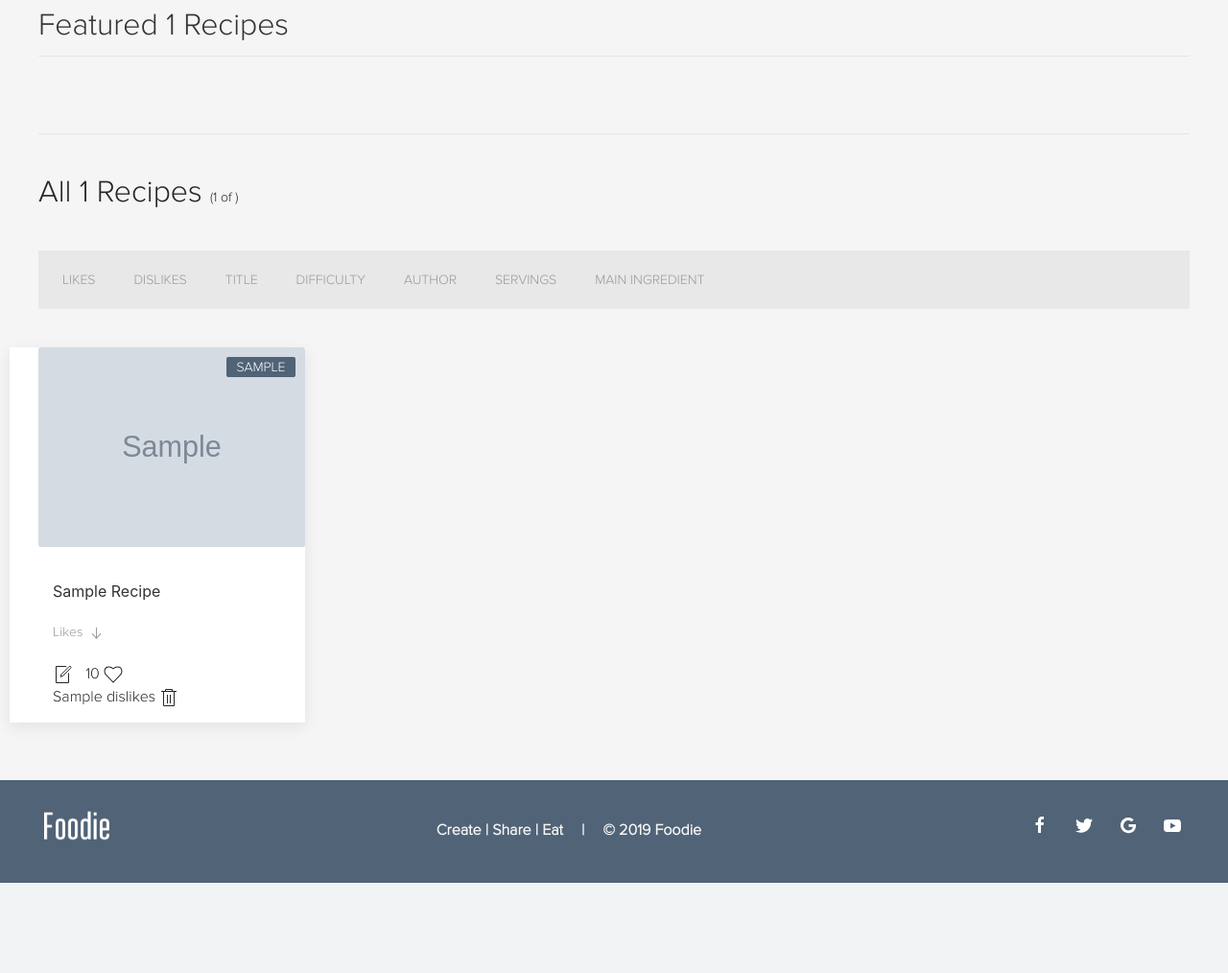
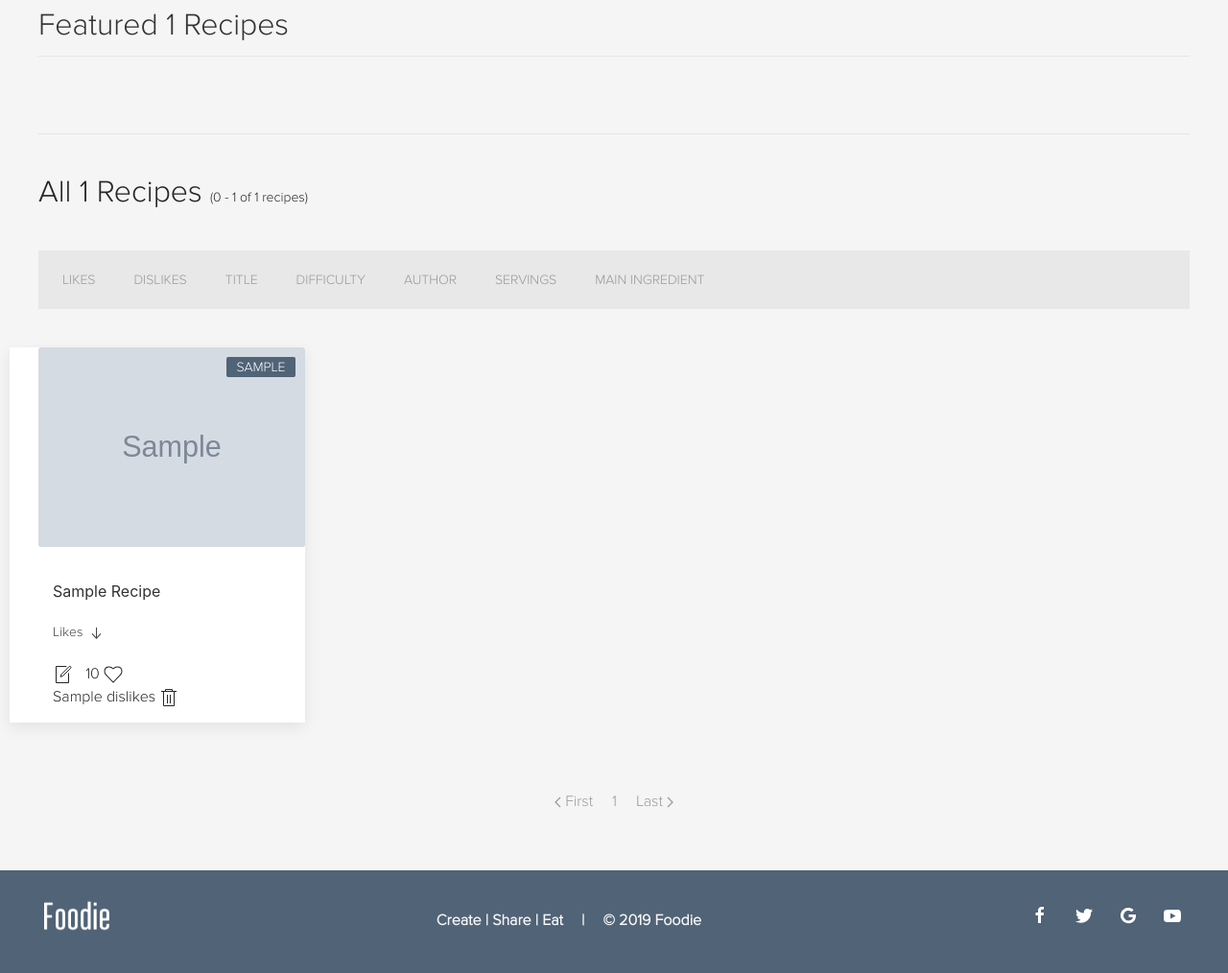
Before and after one commit to nazarja/foodie, a Flask app: page /categories/1/1 in a window 1280 px wide. Shown: the part 153-1167 px from the top of the page at 96% size. Before the commit the page ends 1073 px from the top, so only its background shows below. Run offline with Flask 2, Linux system fonts and the light colour scheme; grey boxes marked "Sample" are stand-in pictures; a database or web service that is not in the repository returns one stand-in record (values such as "Sample title"); data that the repository does not hold is empty.

Commit message:
Feature: Added Pagination to recipe grid, ability to stay on filtered page.

```diff
--- a/app/models/recipes.py
+++ b/app/models/recipes.py
@@ -1,4 +1,3 @@
-from random import sample
 from app import app, db, ObjectId
 from app.models.users import User
 from flask_login import current_user
@@ -15,10 +14,11 @@ class Recipe:
         return db.recipes.find_one({"_id": ObjectId(id)})
 
 
-    def get_recipes_by_category(category, data, sort, order):
-        cursor = db.recipes.find({ f"recipe_filters.{category}": data }).sort([(sort, order)]).limit(12)
+    def get_recipes_by_category(category, data, sort, order, page):
+        count = db.recipes.count_documents({f"recipe_filters.{category}": data })
+        cursor = db.recipes.find({ f"recipe_filters.{category}": data }).sort([(sort, order)]).skip((page-1)*12).limit(12)
         slideshow = db.recipes.aggregate([{ "$match": { f"recipe_filters.{category}": data }},{ "$sample": { "size": 10 }}])
-        return ([recipe for recipe in cursor], [recipe for recipe in slideshow])
+        return ([recipe for recipe in cursor], [recipe for recipe in slideshow], count)
 
     def add_comment(id, comment):
         db.recipes.find_one_and_update({"_id": ObjectId(id)}, { "$push": { "users.comments": comment }})
--- a/app/static/css/main.css
+++ b/app/static/css/main.css
@@ -250,6 +250,10 @@ p.comment {
     background-color: var(--darkwhite);
 }
 
+#grid .uk-text-meta {
+    color: var(--lightblack) !important;
+}
+
 .grid-image {
     border-radius: 2.5px;
 }
--- a/app/templates/categories.html
+++ b/app/templates/categories.html
@@ -11,7 +11,7 @@
     <hr class="uk-icon-divider">
 
     <!-- Grid Title -->
-    <h2>All {{ data|title }} Recipes <span class="uk-text-small">({{ recipes|count }} of )</span></h2>
+    <h2>All {{ data|title }} Recipes <span class="uk-text-small">({{ (page-1)*12 }} - {{ recipes|count+(page-1)*12 }} of {{ count }} recipes)</span></h2>
     <div id="grid-filters-nav" class="uk-padding-small uk-margin-medium">
         <ul class="uk-subnav uk-subnav-pill">
             <li><a href="{{ url_for('categories', category=category, data=data, sort='users.likes')}}">Likes</a></li>
@@ -30,5 +30,16 @@
         {% include 'partials/_grid.html' %}
     {% endfor %}
     </div>
+
+    <!-- Pagination -->
+    {% if pages > 1 %}
+    <ul class="uk-pagination uk-flex-center uk-margin-large uk-text-emphasis">
+        <li><a href="{{ url_for('categories', category=category, data=data, page=1, sort=sort)}}"><span uk-pagination-previous></span> First </a></li>
+        {% for page in range(1, pages) %}
+        <li><a href="{{ url_for('categories', category=category, data=data, page=page, sort=sort)}}">{{ page }}</a></li>
+        {% endfor %}
+        <li><a href="{{ url_for('categories', category=category, data=data, page=(pages-1), sort=sort)}}"><span uk-pagination-next> Last </span></a></li>
+    </ul>
+    {% endif %}
 </section>
 {% endblock %}
--- a/app/templates/partials/_grid.html
+++ b/app/templates/partials/_grid.html
@@ -1,11 +1,15 @@
 {% block content %}
 <div class="uk-card uk-card-default uk-card-hover">
+
+    <!-- Recipe Image -->
     <div class="uk-card-media-top">
         <a href="{{ url_for('recipe', recipe=recipe._id, title=recipe.recipe_data.title|lower|replace(' ', '+')) }}">
             <img class="grid-image" data-src="{{ recipe.image_details[0] }}" alt="{{ recipe.image_details[1] }}" uk-img>
         </a>
     </div>
     <div class="uk-card-body uk-padding-small">
+
+        <!-- Recipe Label -->
         <div class="uk-card-badge uk-label">
             {% if recipe.recipe_filters.main_ingredient != "" %}
                 {{ recipe.recipe_filters.main_ingredient }}
@@ -13,21 +17,27 @@
                 {{ recipe.recipe_filters.ingred[0] }}
             {% endif %}
         </div>
+
+        <!-- Recipe Title -->
         </p>
             <a class="uk-h5" href="{{ url_for('recipe', recipe=recipe._id, title=recipe.recipe_data.title|lower|replace(' ', '+')) }}">
                 {{ recipe.recipe_data.title|title }}
             </a>
         </p>
+
+        <!-- Sort By - Data -->
         <p class="uk-text-meta">
             {% if sort == 'users.likes' %}Likes <i uk-icon="arrow-down"></i>
             {% elif sort == 'users.dislikes' %}Dislikes <i uk-icon="arrow-down"></i>
-            {% elif sort == 'recipe_data.title' %}Title
-            {% elif sort == 'recipe_filters.skill' %}{{ recipe.recipe_filters.skill }}
+            {% elif sort == 'recipe_data.title' %}By Title
+            {% elif sort == 'recipe_filters.skill' %}Skill: {{ recipe.recipe_filters.skill }}
             {% elif sort == 'recipe_data.author' %}Author: {{ recipe.recipe_data.author }}
             {% elif sort == 'recipe_data.serves' %}{{ recipe.recipe_data.serves }}
             {% else %}Main Ingredient: {{ recipe.recipe_filters.main_ingredient }}
             {% endif %}
         </p>
+
+        <!-- Icon Nav -->
         <ul class="uk-iconnav uk-align-left">
             <li class="uk-inline" uk-tooltip="title: Edit; pos: top-right"><a href="#" uk-icon="file-edit"></a></li>
             <li class="uk-inline" uk-tooltip="title: Likes; pos: top-right"><a href="#" uk-icon="heart"> {{ recipe.users.likes }} </a></li>
--- a/app/views/routes.py
+++ b/app/views/routes.py
@@ -1,4 +1,5 @@
-import json, re
+import json
+from math import ceil
 from app import app, db, ObjectId
 from flask import render_template, redirect, url_for, request, flash
 from flask_login import login_user, logout_user, login_required, current_user
@@ -37,8 +38,22 @@ def categories(category, data):
 
     sort = request.args.get('sort') or "users.likes"
     order = request.args.get('order') or -1
-    recipes = Recipe.get_recipes_by_category(category, data, sort, int(order))
-    return render_template('categories.html', category=category, data=data, sort=sort, recipes=recipes[0], slideshow=recipes[1])
+    page = request.args.get('page') or 1
+
+    recipes = Recipe.get_recipes_by_category(category, data, sort, int(order), int(page))
+    pages = ceil(recipes[2] / 12) + 1
+
+    return render_template(
+        'categories.html',
+        category=category,
+        data=data,
+        sort=sort,
+        page=int(page),
+        pages=pages,
+        recipes=recipes[0],
+        slideshow=recipes[1],
+        count=recipes[2]
+    )
 
 
 # ================================================ #
```
